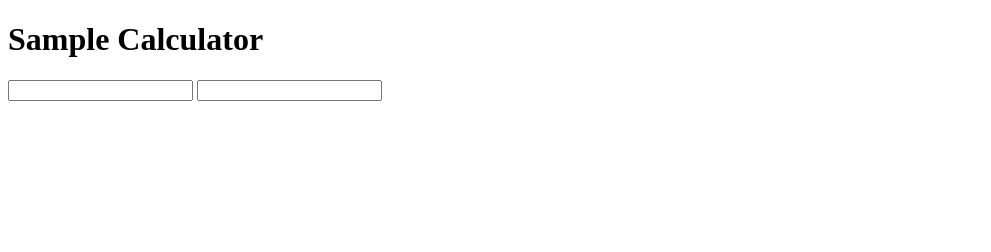
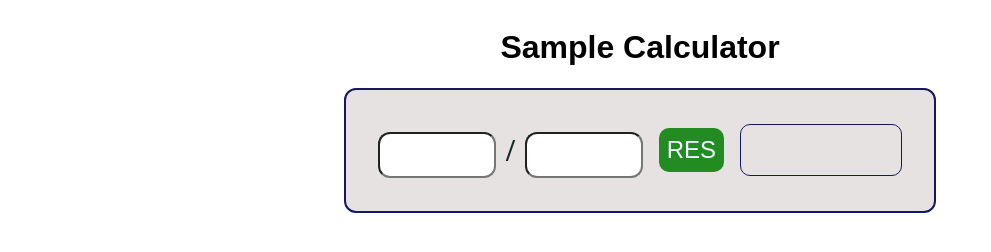
Before and after one commit to GenildoLopes/Calculadora-Simples-JS, a plain HTML site: page index.html in a window 1280 px wide. Shown: the whole page, without its empty margins (0-991 px from the left). Drawn offline with Linux system fonts and the light colour scheme.

Commit message:
End Style

```diff
--- a/index.html
+++ b/index.html
@@ -9,16 +9,18 @@
     <!-- CSS -->
     <link rel="stylesheet" href="style.css">
 </head>
+    <!-- Calculator Interface -->
 <body>
-    <h1>Sample Calculator</h1>
-    <!-- Calculator Interface -->
     <div class="box-1">
-        <div class="box-screen">
-            <!-- Num 1 -->
-            <input type="number" id="num-1">
-            <!-- Num 2 -->
-            <input type="number" id="num-2">
-            <!-- Res. -->
+            <h1>Sample Calculator</h1>
+        <div class="box-2">
+        <!-- Num 1 -->
+        <input type="text" id="num-1">
+        <span><strong>/</strong></span>
+        <!-- Num 2 -->
+        <input type="text" id="num-2">
+        <button type="submit">RES</button>
+        <!-- Res. -->
             <div class="box-res">
 
             </div>
--- a/style.css
+++ b/style.css
@@ -0,0 +1,61 @@
+body {
+    font-size: 30px;
+}
+
+h1 {
+    font-family: Arial, Helvetica, sans-serif;
+    font-size: 2rem;
+    text-align: center;
+}
+
+.box-1 {
+    display: flex;
+    flex-direction: column;
+    justify-content: center;
+}
+
+.box-2 {
+    display: flex;
+    align-items: center;
+    background: #e7e2e2;
+    padding: 2rem;
+    border-radius: 12px;
+    margin: 0 auto;
+    border: 2px solid rgb(21, 23, 99);
+
+}
+
+input {
+    border-radius: 12px;
+    font-size: 1.5rem;
+    width: 110px;
+    height: 40px;
+    margin-bottom: -10px;
+}
+
+button {
+    background: forestgreen;
+    color: azure;
+    margin-left: 1rem;
+    margin-right: 1rem;
+    font-size: 1.5rem;
+    border-radius: 10px;
+    padding: 8px;
+    border: none;
+    cursor: pointer;
+
+}
+
+span {
+    color: rgb(21, 43, 43);
+    font-size: 2rem;
+    padding: 10px;
+}
+
+.box-res {
+    width: 10rem;
+    height: 50px;
+    border: 1px solid rgb(21, 23, 99);
+    border-radius: 10px;
+
+}
```
